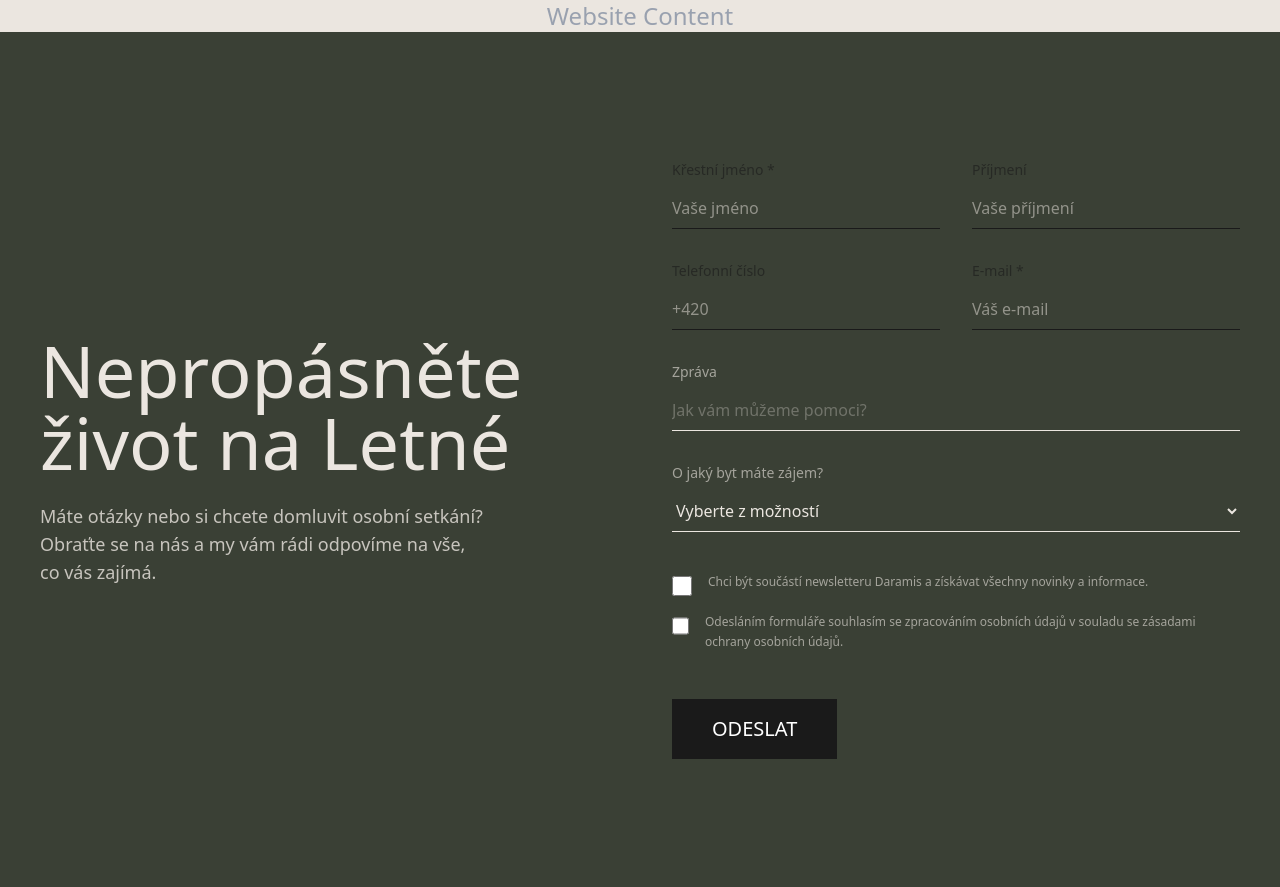
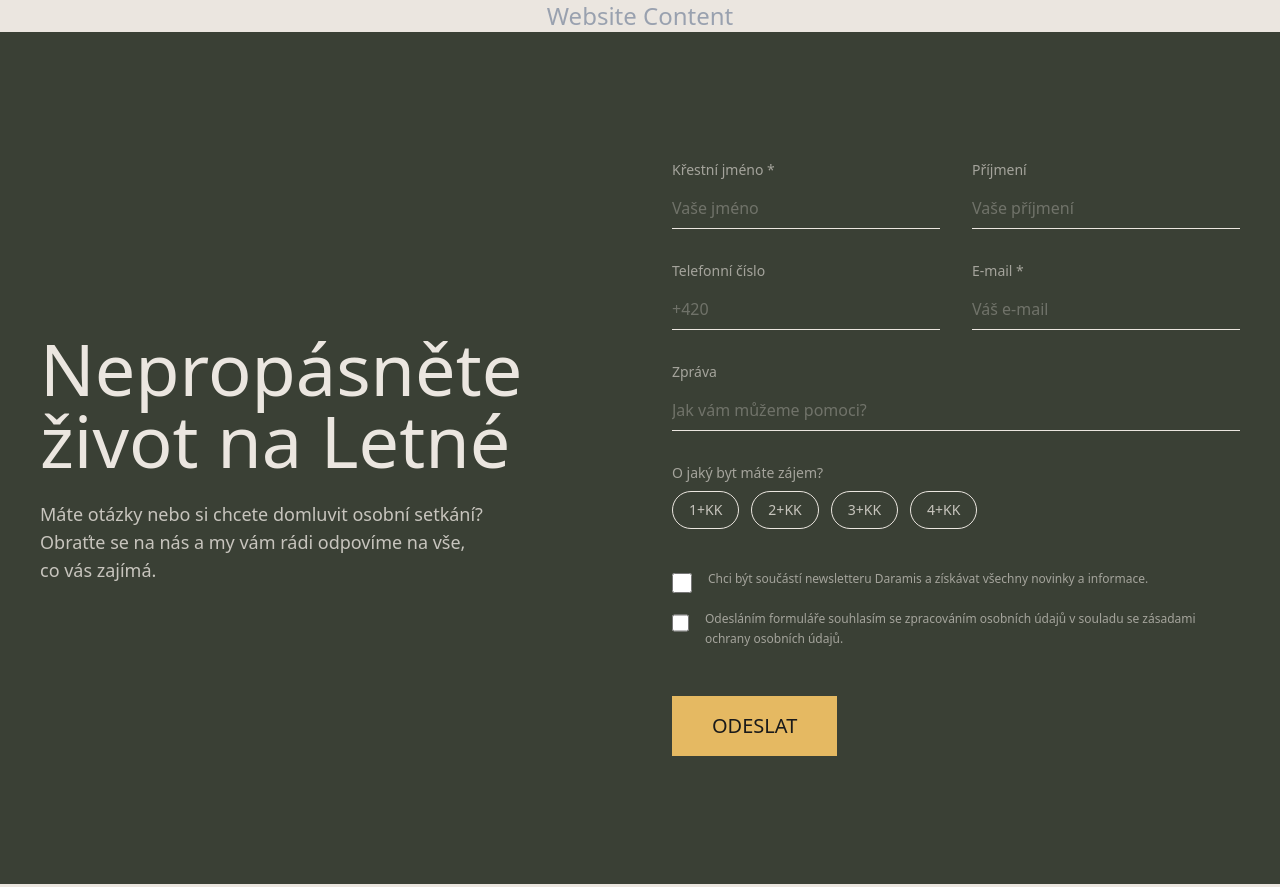
Before and after one commit to eevgen/ApadoreTask, a Next.js app in the folder footer-task/: page / in a window 1280 px wide. Built offline with nearby package versions, Linux system fonts and the light colour scheme; a web font is replaced by a local one.

Commit message:
feat: replace select with radio buttons in fourth row using React state; changed colors

```diff
--- a/footer-task/components/LeadForm.tsx
+++ b/footer-task/components/LeadForm.tsx
@@ -1,26 +1,32 @@
 "use client"; // КРИТИЧЕСКИ ВАЖНО: Формы в Next.js должны быть клиентскими компонентами, так как они работают с состоянием (вводом пользователя)
 
+
+import React from "react";
+
 export default function LeadForm() {
+
+    const [flatType, setFlatType] = React.useState<"1+KK" | "2+KK" | "3+KK" | "4+KK" | "">("");
+
     return (
         <form className="flex flex-col gap-8 w-full">
 
             {/* First raw: name + surname */}
             <div className="flex flex-col md:flex-row gap-8">
                 <div className="flex flex-col w-full">
-                    <label className="font-arial text-sm mb-2 text-daramis-darkest opacity-60">Křestní jméno *</label>
+                    <label className="font-arial text-sm mb-2 text-daramis-creamy opacity-60">Křestní jméno *</label>
                     <input
                         type="text"
                         placeholder="Vaše jméno"
-                        className="bg-transparent border-b border-daramis-darkest py-2 font-arial outline-none focus:border-daramis-green transition-colors"
+                        className="bg-transparent border-b border-daramis-creamy py-2 font-arial outline-none focus:border-daramis-yellow transition-colors placeholder:text-daramis-creamy placeholder:opacity-30"
                     />
                 </div>
 
                 <div className="flex flex-col w-full">
-                    <label className="font-arial text-sm mb-2 text-daramis-darkest opacity-60">Příjmení</label>
+                    <label className="font-arial text-sm mb-2 text-daramis-creamy opacity-60">Příjmení</label>
                     <input
                         type="text"
                         placeholder="Vaše příjmení"
-                        className="bg-transparent border-b border-daramis-darkest py-2 font-arial outline-none focus:border-daramis-green transition-colors"
+                        className="bg-transparent border-b border-daramis-creamy py-2 font-arial outline-none focus:border-daramis-yellow transition-colors placeholder:text-daramis-creamy placeholder:opacity-30"
                     />
                 </div>
             </div>
@@ -28,20 +34,20 @@ export default function LeadForm() {
             {/* Second raw: email + phone number */}
             <div className="flex flex-col md:flex-row gap-8">
                 <div className="flex flex-col w-full">
-                    <label className="font-arial text-sm mb-2 text-daramis-darkest opacity-60">Telefonní číslo</label>
+                    <label className="font-arial text-sm mb-2 text-daramis-creamy opacity-60">Telefonní číslo</label>
                     <input
                         type="tel"
                         placeholder="+420"
-                        className="bg-transparent border-b border-daramis-darkest py-2 font-arial outline-none focus:border-daramis-green transition-colors"
+                        className="bg-transparent border-b border-daramis-creamy py-2 font-arial outline-none focus:border-daramis-yellow transition-colors placeholder:text-daramis-creamy placeholder:opacity-30"
                     />
                 </div>
 
                 <div className="flex flex-col w-full">
-                    <label className="font-arial text-sm mb-2 text-daramis-darkest opacity-60">E-mail *</label>
+                    <label className="font-arial text-sm mb-2 text-daramis-creamy opacity-60">E-mail *</label>
                     <input
                         type="email"
                         placeholder="Váš e-mail"
-                        className="bg-transparent border-b border-daramis-darkest py-2 font-arial outline-none focus:border-daramis-green transition-colors"
+                        className="bg-transparent border-b border-daramis-creamy py-2 font-arial outline-none focus:border-daramis-yellow transition-colors placeholder:text-daramis-creamy placeholder:opacity-30"
                     />
                 </div>
             </div>
@@ -58,16 +64,100 @@ export default function LeadForm() {
 
             {/* Fourth raw: Select */}
             <div className="flex flex-col w-full">
-                <label className="font-arial text-sm mb-2 text-daramis-creamy opacity-60">O jaký byt máte zájem?</label>
-                {/* appearance-none убирает стандартную страшную стрелочку браузера */}
-                <select className="bg-transparent border-b border-daramis-creamy py-2 font-arial outline-none focus:border-daramis-yellow transition-colors text-daramis-creamy cursor-pointer">
-                    {/* Опции внутри списка. Делаем текст темным, так как список выпадает на белом фоне системного UI */}
-                    <option value="" className="text-daramis-darkest">Vyberte z možností</option>
-                    <option value="1+kk" className="text-daramis-darkest">1+KK</option>
-                    <option value="2+kk" className="text-daramis-darkest">2+KK</option>
-                    <option value="3+kk" className="text-daramis-darkest">3+KK</option>
-                    <option value="4+kk" className="text-daramis-darkest">4+KK</option>
-                </select>
+                <label className="font-arial text-sm mb-2 text-daramis-creamy opacity-60">
+                    O jaký byt máte zájem?
+                </label>
+
+                <div className="flex flex-wrap gap-3">
+                    {/* First option "1+KK" */}
+                    <input
+                        type="radio"
+                        id="flat-1kk"
+                        name="flatType"
+                        value="1+KK"
+                        className="hidden"
+                        checked={flatType === "1+KK"}
+                        onChange={() => setFlatType("1+KK")}
+                    />
+
+                    <label
+                        htmlFor="flat-1kk"
+                        className={
+                            "cursor-pointer rounded-full border px-4 py-2 font-arial text-sm transition-colors " +
+                            (flatType === "1+KK"
+                                ? "bg-daramis-yellow text-daramis-darkest border-daramis-yellow"
+                                : "border-daramis-creamy text-daramis-creamy/80 hover:border-daramis-yellow")
+                        }
+                    >
+                        1+KK
+                    </label>
+
+                    {/* Second option "2+KK" */}
+                    <input
+                        type="radio"
+                        id="flat-2kk"
+                        name="flatType"
+                        value="2+KK"
+                        className="hidden"
+                        checked={flatType === "2+KK"}
+                        onChange={() => setFlatType("2+KK")}
+                    />
+                    <label
+                        htmlFor="flat-2kk"
+                        className={
+                            "cursor-pointer rounded-full border px-4 py-2 font-arial text-sm transition-colors " +
+                            (flatType === "2+KK"
+                                ? "bg-daramis-yellow text-daramis-darkest border-daramis-yellow"
+                                : "border-daramis-creamy text-daramis-creamy/80 hover:border-daramis-yellow")
+                        }
+                    >
+                        2+KK
+                    </label>
+
+                    {/* Third option "3+KK" */}
+                    <input
+                        type="radio"
+                        id="flat-3kk"
+                        name="flatType"
+                        value="3+KK"
+                        className="hidden"
+                        checked={flatType === "3+KK"}
+                        onChange={() => setFlatType("3+KK")}
+                    />
+                    <label
+                        htmlFor="flat-3kk"
+                        className={
+                            "cursor-pointer rounded-full border px-4 py-2 font-arial text-sm transition-colors " +
+                            (flatType === "3+KK"
+                                ? "bg-daramis-yellow text-daramis-darkest border-daramis-yellow"
+                                : "border-daramis-creamy text-daramis-creamy/80 hover:border-daramis-yellow")
+                        }
+                    >
+                        3+KK
+                    </label>
+
+                    {/* Fourth option "4+KK" */}
+                    <input
+                        type="radio"
+                        id="flat-4kk"
+                        name="flatType"
+                        value="4+KK"
+                        className="hidden"
+                        checked={flatType === "4+KK"}
+                        onChange={() => setFlatType("4+KK")}
+                    />
+                    <label
+                        htmlFor="flat-4kk"
+                        className={
+                            "cursor-pointer rounded-full border px-4 py-2 font-arial text-sm transition-colors " +
+                            (flatType === "4+KK"
+                                ? "bg-daramis-yellow text-daramis-darkest border-daramis-yellow"
+                                : "border-daramis-creamy text-daramis-creamy/80 hover:border-daramis-yellow")
+                        }
+                    >
+                        4+KK
+                    </label>
+                </div>
             </div>
 
             {/* Fifth raw: checkboxes */}
@@ -88,8 +178,8 @@ export default function LeadForm() {
 
             {/* Send button  */}
             <button
-                type="button"
-                className="bg-daramis-darkest text-daramis-white font-nudista text-xl py-4 px-10 mt-4 w-fit hover:bg-daramis-green transition-colors"
+                type="submit"
+                className="bg-daramis-yellow text-daramis-darkest font-nudista text-xl py-4 px-10 mt-4 w-fit hover:bg-daramis-green transition-colors hover:opacity-90"
             >
                 ODESLAT
             </button>
```
Also changed, not shown: 1 other file (tests, documents, lock files or other folders).
